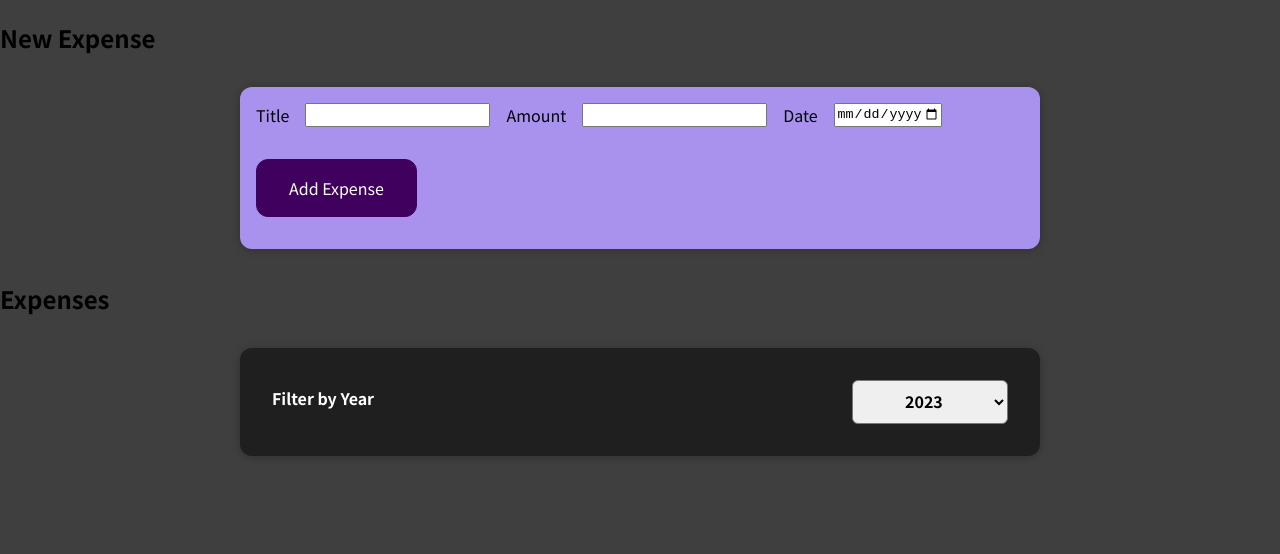
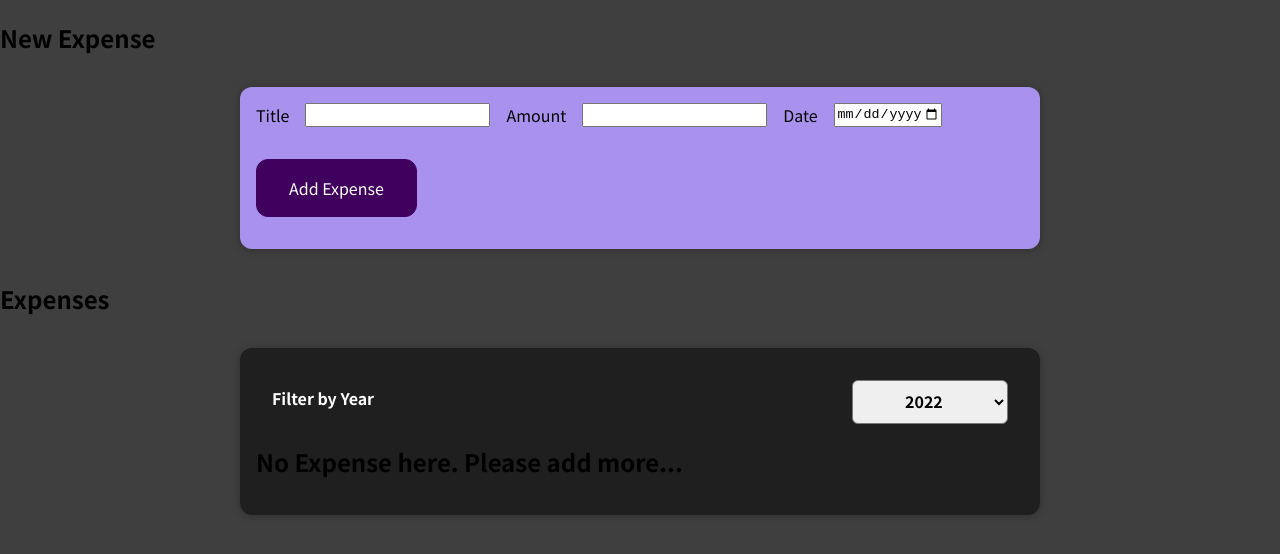
Before and after one commit to ctrl07/react, a React (Create React App) app: page / in a window 1280 px wide. Shown: the top 554 px of the page. Built offline with nearby package versions, Linux system fonts and the light colour scheme.

Commit message:
Conditional Rendering of Components.

```diff
--- a/src/components/Expenses/ExpenseFilter.js
+++ b/src/components/Expenses/ExpenseFilter.js
@@ -10,10 +10,10 @@ const ExpenseFilter = (props) => {
       <div className="expenses-filter__control">
         <label>Filter by Year</label>
         <select value={props.selected} onChange={onChangeHandler}>
-          <option value="2023">2023</option>
           <option value="2022">2022</option>
           <option value="2021">2021</option>
           <option value="2020">2020</option>
+          <option value="2019">2019</option>
         </select>
       </div>
     </div>
--- a/src/components/Expenses/ExpenseItem.js
+++ b/src/components/Expenses/ExpenseItem.js
@@ -10,6 +10,7 @@ const ExpenseItem = (props) => {
   };
 
   return (
+    <li>
       <Card className="expense-item">
         <ExpenseDate date={props.date} />
         <div className="expense-item__description">
@@ -19,6 +20,7 @@ const ExpenseItem = (props) => {
         </div>
         <button onClick={clickHandler}>Update</button>
       </Card>
+    </li>
   );
 };
 
--- /dev/null
+++ b/src/components/Expenses/ExpenseList.js
@@ -0,0 +1,39 @@
+import ExpenseItems from "./ExpenseItem";
+import "./ExpensesList.css";
+
+const ExpensesList = (props) => {
+  if (props.items.length === 0) {
+    return (
+      <h2 className="expenses-list_fallback">
+        No Expense here. Please add more...
+      </h2>
+    );
+  }
+  let expenseContent = (
+    <ul className="expenses-list">
+      {props.items.map((expense) => (
+        <ExpenseItems
+          key={expense.id}
+          title={expense.title}
+          amount={expense.amount}
+          date={expense.date}
+        />
+      ))}
+    </ul>
+  );
+
+  if (props.items.length === 1) {
+    return (
+      <ul>
+        {expenseContent}
+        <h2 className="expenses-list_fallback">
+          Only single Expense here. Please add more...
+        </h2>
+      </ul>
+    );
+  }
+
+  return <>{expenseContent}</>;
+};
+
+export default ExpensesList;
--- a/src/components/Expenses/Expenses.js
+++ b/src/components/Expenses/Expenses.js
@@ -1,34 +1,29 @@
 import React from "react";
-import ExpenseItems from "./ExpenseItem";
 import ExpenseFilter from "./ExpenseFilter";
 import Card from "../UI/Card";
 import "./Expenses.css";
 import { useState } from "react";
+import ExpensesList from "./ExpenseList";
 
 const Expenses = (props) => {
   const [filteredYear, setFilteredYear] = useState("2023");
+
   const filterChangeHandler = (selectedYear) => {
     setFilteredYear(selectedYear);
-    console.log(selectedYear);
   };
 
+  const filteredExpenses = props.items.filter((expense) => {
+    return expense.date.getFullYear().toString() === filteredYear;
+  });
+
   return (
-    <>
     <Card className="expenses">
       <ExpenseFilter
         selected={filteredYear}
         onChangeFilter={filterChangeHandler}
       />
-        {props.items.map((expense) => (
-          <ExpenseItems
-            key={expense.id}
-            title={expense.title}
-            amount={expense.amount}
-            date={expense.date}
-          />
-        ))}
+      <ExpensesList items={filteredExpenses} />
     </Card>
-    </>
   );
 };
 
--- /dev/null
+++ b/src/components/Expenses/ExpensesList.css
@@ -0,0 +1,9 @@
+.expenses-list {
+  list-style: none;
+  padding: 0;
+}
+
+.expenses-list__fallback {
+  color: white;
+  text-align: center;
+}
```
Lines whose indentation alone changed are shown as unchanged.
